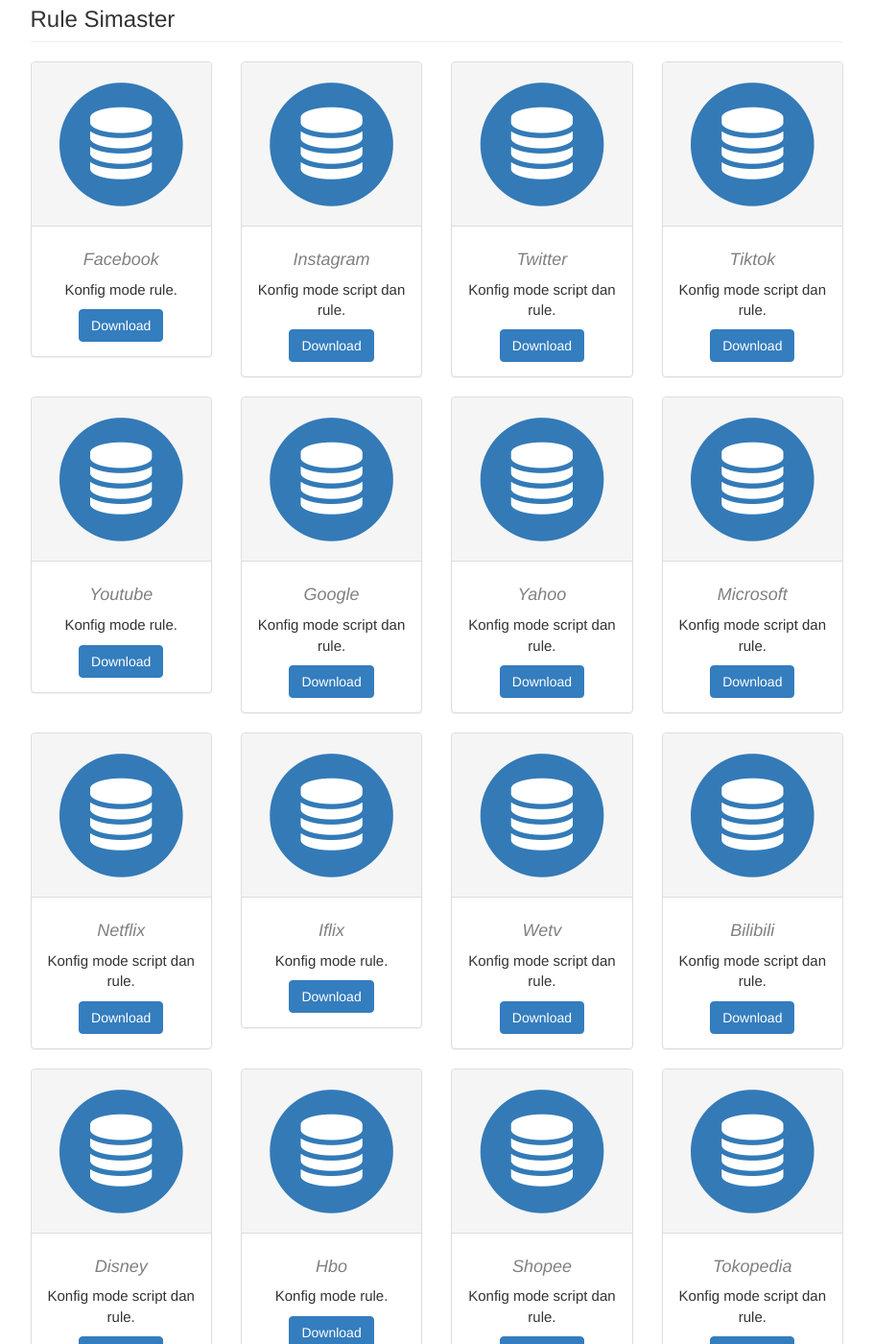
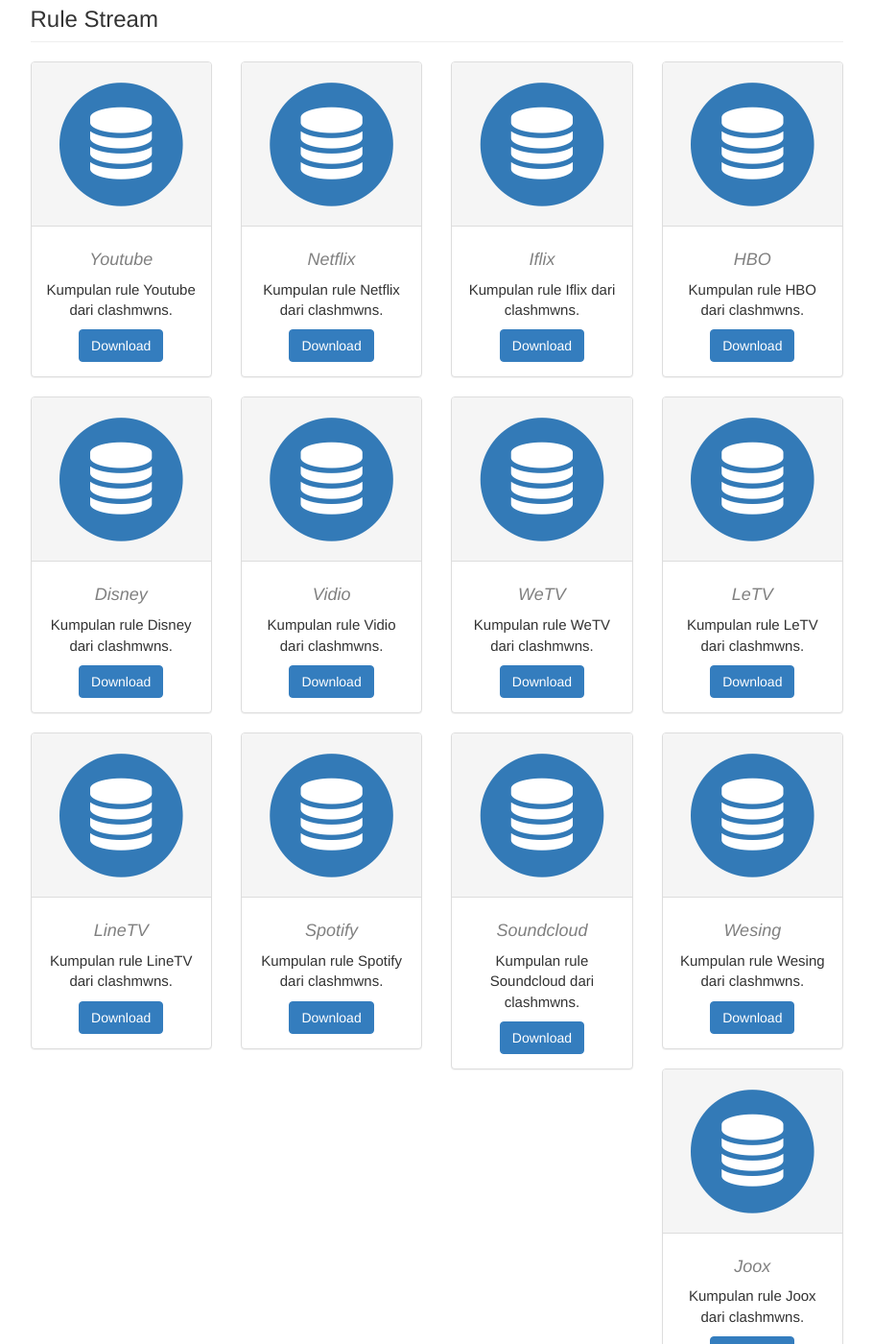
Before and after one commit to mwnsofficial/clashmwns, a Jekyll site: the page built from pages/rule/stream/landing_page_stream.md, in a window 1280 px wide and 1400 px high, scrolled down 305 px. Shown: the whole window at 96% size, without its empty margins (331-1241 px from the left). Built offline with Jekyll 4.4.1, drawn with Linux system fonts in a browser that asks for light colours; comment, search, counter and statistics services are not loaded; some of the changed text lies outside the part shown.

Commit message:
Update landing_page_stream.md

```diff
--- a/pages/rule/stream/landing_page_stream.md
+++ b/pages/rule/stream/landing_page_stream.md
@@ -8,7 +8,7 @@ folder: stream
 ---
 <div class="row">
         <div class="col-lg-12">
-            <h2 class="page-header">Rule Simaster</h2>
+            <h2 class="page-header">Rule Stream</h2>
         </div>
 
         <div class="col-md-3 col-sm-6">
@@ -20,68 +20,8 @@ folder: stream
         </span>
         </div>
         <div class="panel-body">
-        <h4>Facebook</h4>
-        <p>Konfig mode rule.</p>
-        <a href="/rule_facebook.html" class="btn btn-primary">Download</a>
-        </div>
-        </div>
-        </div>
-        <div class="col-md-3 col-sm-6">
-        <div class="panel panel-default text-center">
-        <div class="panel-heading">
-        <span class="fa-stack fa-5x">
-        <i class="fa fa-circle fa-stack-2x text-primary"></i>
-        <i class="fa fa-database fa-stack-1x fa-inverse"></i>
-        </span>
-        </div>
-        <div class="panel-body">
-        <h4>Instagram</h4>
-        <p>Konfig mode script dan rule.</p>
-        <a href="/rule_instagram.html" class="btn btn-primary">Download</a>
-        </div>
-        </div>
-        </div>
-        <div class="col-md-3 col-sm-6">
-        <div class="panel panel-default text-center">
-        <div class="panel-heading">
-        <span class="fa-stack fa-5x">
-        <i class="fa fa-circle fa-stack-2x text-primary"></i>
-        <i class="fa fa-database fa-stack-1x fa-inverse"></i>
-        </span>
-        </div>
-        <div class="panel-body">
-        <h4>Twitter</h4>
-        <p>Konfig mode script dan rule.</p>
-        <a href="/rule_twitter.html" class="btn btn-primary">Download</a>
-        </div>
-        </div>
-        </div>
-        <div class="col-md-3 col-sm-6">
-        <div class="panel panel-default text-center">
-        <div class="panel-heading">
-        <span class="fa-stack fa-5x">
-        <i class="fa fa-circle fa-stack-2x text-primary"></i>
-        <i class="fa fa-database fa-stack-1x fa-inverse"></i>
-        </span>
-        </div>
-        <div class="panel-body">
-        <h4>Tiktok</h4>
-        <p>Konfig mode script dan rule.</p>
-        <a href="/rule_tiktok.html" class="btn btn-primary">Download</a>
-        </div>
-        </div>
-        </div>
-        <div class="col-md-3 col-sm-6">
-        <div class="panel panel-default text-center">
-        <div class="panel-heading">
-        <span class="fa-stack fa-5x">
-        <i class="fa fa-circle fa-stack-2x text-primary"></i>
-        <i class="fa fa-database fa-stack-1x fa-inverse"></i>
-        </span>
-        </div>
-        <div class="panel-body">
         <h4>Youtube</h4>
-        <p>Konfig mode rule.</p>
+        <p>Kumpulan rule Youtube dari clashmwns.</p>
         <a href="/rule_youtube.html" class="btn btn-primary">Download</a>
         </div>
         </div>
@@ -95,53 +35,8 @@ folder: stream
         </span>
         </div>
         <div class="panel-body">
-        <h4>Google</h4>
-        <p>Konfig mode script dan rule.</p>
-        <a href="/rule_google.html" class="btn btn-primary">Download</a>
-        </div>
-        </div>
-        </div>
-        <div class="col-md-3 col-sm-6">
-        <div class="panel panel-default text-center">
-        <div class="panel-heading">
-        <span class="fa-stack fa-5x">
-        <i class="fa fa-circle fa-stack-2x text-primary"></i>
-        <i class="fa fa-database fa-stack-1x fa-inverse"></i>
-        </span>
-        </div>
-        <div class="panel-body">
-        <h4>Yahoo</h4>
-        <p>Konfig mode script dan rule.</p>
-        <a href="/rule_yahoo.html" class="btn btn-primary">Download</a>
-        </div>
-        </div>
-        </div>
-        <div class="col-md-3 col-sm-6">
-        <div class="panel panel-default text-center">
-        <div class="panel-heading">
-        <span class="fa-stack fa-5x">
-        <i class="fa fa-circle fa-stack-2x text-primary"></i>
-        <i class="fa fa-database fa-stack-1x fa-inverse"></i>
-        </span>
-        </div>
-        <div class="panel-body">
-        <h4>Microsoft</h4>
-        <p>Konfig mode script dan rule.</p>
-        <a href="/rule_microsoft.html" class="btn btn-primary">Download</a>
-        </div>
-        </div>
-        </div>
-        <div class="col-md-3 col-sm-6">
-        <div class="panel panel-default text-center">
-        <div class="panel-heading">
-        <span class="fa-stack fa-5x">
-        <i class="fa fa-circle fa-stack-2x text-primary"></i>
-        <i class="fa fa-database fa-stack-1x fa-inverse"></i>
-        </span>
-        </div>
-        <div class="panel-body">
         <h4>Netflix</h4>
-        <p>Konfig mode script dan rule.</p>
+        <p>Kumpulan rule Netflix dari clashmwns.</p>
         <a href="/rule_netflix.html" class="btn btn-primary">Download</a>
         </div>
         </div>
@@ -156,7 +51,7 @@ folder: stream
         </div>
         <div class="panel-body">
         <h4>Iflix</h4>
-        <p>Konfig mode rule.</p>
+        <p>Kumpulan rule Iflix dari clashmwns.</p>
         <a href="/rule_iflix.html" class="btn btn-primary">Download</a>
         </div>
         </div>
@@ -170,8 +65,53 @@ folder: stream
         </span>
         </div>
         <div class="panel-body">
-        <h4>Wetv</h4>
-        <p>Konfig mode script dan rule.</p>
+        <h4>HBO</h4>
+        <p>Kumpulan rule HBO dari clashmwns.</p>
+        <a href="/rule_hbo.html" class="btn btn-primary">Download</a>
+        </div>
+        </div>
+        </div>
+        <div class="col-md-3 col-sm-6">
+        <div class="panel panel-default text-center">
+        <div class="panel-heading">
+        <span class="fa-stack fa-5x">
+        <i class="fa fa-circle fa-stack-2x text-primary"></i>
+        <i class="fa fa-database fa-stack-1x fa-inverse"></i>
+        </span>
+        </div>
+        <div class="panel-body">
+        <h4>Disney</h4>
+        <p>Kumpulan rule Disney dari clashmwns.</p>
+        <a href="/rule_disney.html" class="btn btn-primary">Download</a>
+        </div>
+        </div>
+        </div>
+        <div class="col-md-3 col-sm-6">
+        <div class="panel panel-default text-center">
+        <div class="panel-heading">
+        <span class="fa-stack fa-5x">
+        <i class="fa fa-circle fa-stack-2x text-primary"></i>
+        <i class="fa fa-database fa-stack-1x fa-inverse"></i>
+        </span>
+        </div>
+        <div class="panel-body">
+        <h4>Vidio</h4>
+        <p>Kumpulan rule Vidio dari clashmwns.</p>
+        <a href="/rule_vidio.html" class="btn btn-primary">Download</a>
+        </div>
+        </div>
+        </div>
+        <div class="col-md-3 col-sm-6">
+        <div class="panel panel-default text-center">
+        <div class="panel-heading">
+        <span class="fa-stack fa-5x">
+        <i class="fa fa-circle fa-stack-2x text-primary"></i>
+        <i class="fa fa-database fa-stack-1x fa-inverse"></i>
+        </span>
+        </div>
+        <div class="panel-body">
+        <h4>WeTV</h4>
+        <p>Kumpulan rule WeTV dari clashmwns.</p>
         <a href="/rule_wetv.html" class="btn btn-primary">Download</a>
         </div>
         </div>
@@ -185,9 +125,9 @@ folder: stream
         </span>
         </div>
         <div class="panel-body">
-        <h4>Bilibili</h4>
-        <p>Konfig mode script dan rule.</p>
-        <a href="/rule_bilibili.html" class="btn btn-primary">Download</a>
+        <h4>LeTV</h4>
+        <p>Kumpulan rule LeTV dari clashmwns.</p>
+        <a href="/rule_letv.html" class="btn btn-primary">Download</a>
         </div>
         </div>
         </div>
@@ -200,9 +140,9 @@ folder: stream
         </span>
         </div>
         <div class="panel-body">
-        <h4>Disney</h4>
-        <p>Konfig mode script dan rule.</p>
-        <a href="/rule_disney.html" class="btn btn-primary">Download</a>
+        <h4>LineTV</h4>
+        <p>Kumpulan rule LineTV dari clashmwns.</p>
+        <a href="/rule_linetv.html" class="btn btn-primary">Download</a>
         </div>
         </div>
         </div>
@@ -215,9 +155,9 @@ folder: stream
         </span>
         </div>
         <div class="panel-body">
-        <h4>Hbo</h4>
-        <p>Konfig mode rule.</p>
-        <a href="/rule_hbo.html" class="btn btn-primary">Download</a>
+        <h4>Spotify</h4>
+        <p>Kumpulan rule Spotify dari clashmwns.</p>
+        <a href="/rule_spotify.html" class="btn btn-primary">Download</a>
         </div>
         </div>
         </div>
@@ -230,9 +170,9 @@ folder: stream
         </span>
         </div>
         <div class="panel-body">
-        <h4>Shopee</h4>
-        <p>Konfig mode script dan rule.</p>
-        <a href="/rule_shopee.html" class="btn btn-primary">Download</a>
+        <h4>Soundcloud</h4>
+        <p>Kumpulan rule Soundcloud dari clashmwns.</p>
+        <a href="/rule_soundcloud.html" class="btn btn-primary">Download</a>
         </div>
         </div>
         </div>
@@ -245,9 +185,9 @@ folder: stream
         </span>
         </div>
         <div class="panel-body">
-        <h4>Tokopedia</h4>
-        <p>Konfig mode script dan rule.</p>
-        <a href="/rule_tokopedia.html" class="btn btn-primary">Download</a>
+        <h4>Wesing</h4>
+        <p>Kumpulan rule Wesing dari clashmwns.</p>
+        <a href="/rule_wesing.html" class="btn btn-primary">Download</a>
         </div>
         </div>
         </div>
@@ -260,9 +200,9 @@ folder: stream
         </span>
         </div>
         <div class="panel-body">
-        <h4>Lazada</h4>
-        <p>Konfig mode script dan rule.</p>
-        <a href="/rule_lazada.html" class="btn btn-primary">Download</a>
+        <h4>Joox</h4>
+        <p>Kumpulan rule Joox dari clashmwns.</p>
+        <a href="/rule_joox.html" class="btn btn-primary">Download</a>
         </div>
         </div>
         </div>
@@ -275,9 +215,9 @@ folder: stream
         </span>
         </div>
         <div class="panel-body">
-        <h4>Bukalapak</h4>
-        <p>Konfig mode script dan rule.</p>
-        <a href="/rule_bukalapak.html" class="btn btn-primary">Download</a>
+        <h4>Abema TV</h4>
+        <p>Kumpulan rule Abema TV dari clashmwns.</p>
+        <a href="/rule_abematv.html" class="btn btn-primary">Download</a>
         </div>
         </div>
         </div>
@@ -290,84 +230,9 @@ folder: stream
         </span>
         </div>
         <div class="panel-body">
-        <h4>Amazon</h4>
-        <p>Konfig mode rule.</p>
-        <a href="/rule_amazon.html" class="btn btn-primary">Download</a>
-        </div>
-        </div>
-        </div>
-        <div class="col-md-3 col-sm-6">
-        <div class="panel panel-default text-center">
-        <div class="panel-heading">
-        <span class="fa-stack fa-5x">
-        <i class="fa fa-circle fa-stack-2x text-primary"></i>
-        <i class="fa fa-database fa-stack-1x fa-inverse"></i>
-        </span>
-        </div>
-        <div class="panel-body">
-        <h4>Olx</h4>
-        <p>Konfig mode script dan rule.</p>
-        <a href="/rule_olx.html" class="btn btn-primary">Download</a>
-        </div>
-        </div>
-        </div>
-        <div class="col-md-3 col-sm-6">
-        <div class="panel panel-default text-center">
-        <div class="panel-heading">
-        <span class="fa-stack fa-5x">
-        <i class="fa fa-circle fa-stack-2x text-primary"></i>
-        <i class="fa fa-database fa-stack-1x fa-inverse"></i>
-        </span>
-        </div>
-        <div class="panel-body">
-        <h4>Mobile Legends</h4>
-        <p>Konfig mode script dan rule.</p>
-        <a href="/rule_mobilelegends.html" class="btn btn-primary">Download</a>
-        </div>
-        </div>
-        </div>
-        <div class="col-md-3 col-sm-6">
-        <div class="panel panel-default text-center">
-        <div class="panel-heading">
-        <span class="fa-stack fa-5x">
-        <i class="fa fa-circle fa-stack-2x text-primary"></i>
-        <i class="fa fa-database fa-stack-1x fa-inverse"></i>
-        </span>
-        </div>
-        <div class="panel-body">
-        <h4>Garena</h4>
-        <p>Konfig mode script dan rule.</p>
-        <a href="/rule_garena.html" class="btn btn-primary">Download</a>
-        </div>
-        </div>
-        </div>
-        <div class="col-md-3 col-sm-6">
-        <div class="panel panel-default text-center">
-        <div class="panel-heading">
-        <span class="fa-stack fa-5x">
-        <i class="fa fa-circle fa-stack-2x text-primary"></i>
-        <i class="fa fa-database fa-stack-1x fa-inverse"></i>
-        </span>
-        </div>
-        <div class="panel-body">
-        <h4>Pubg</h4>
-        <p>Konfig mode rule.</p>
-        <a href="/rule_pubg.html" class="btn btn-primary">Download</a>
-        </div>
-        </div>
-        </div>
-        <div class="col-md-3 col-sm-6">
-        <div class="panel panel-default text-center">
-        <div class="panel-heading">
-        <span class="fa-stack fa-5x">
-        <i class="fa fa-circle fa-stack-2x text-primary"></i>
-        <i class="fa fa-database fa-stack-1x fa-inverse"></i>
-        </span>
-        </div>
-        <div class="panel-body">
-        <h4>Roblox</h4>
-        <p>Konfig mode script dan rule.</p>
-        <a href="/rule_roblox.html" class="btn btn-primary">Download</a>
+        <h4>Bilibili</h4>
+        <p>Kumpulan rule Bilibili dari clashmwns.</p>
+        <a href="/rule_bilibili.html" class="btn btn-primary">Download</a>
         </div>
         </div>
         </div>
```
